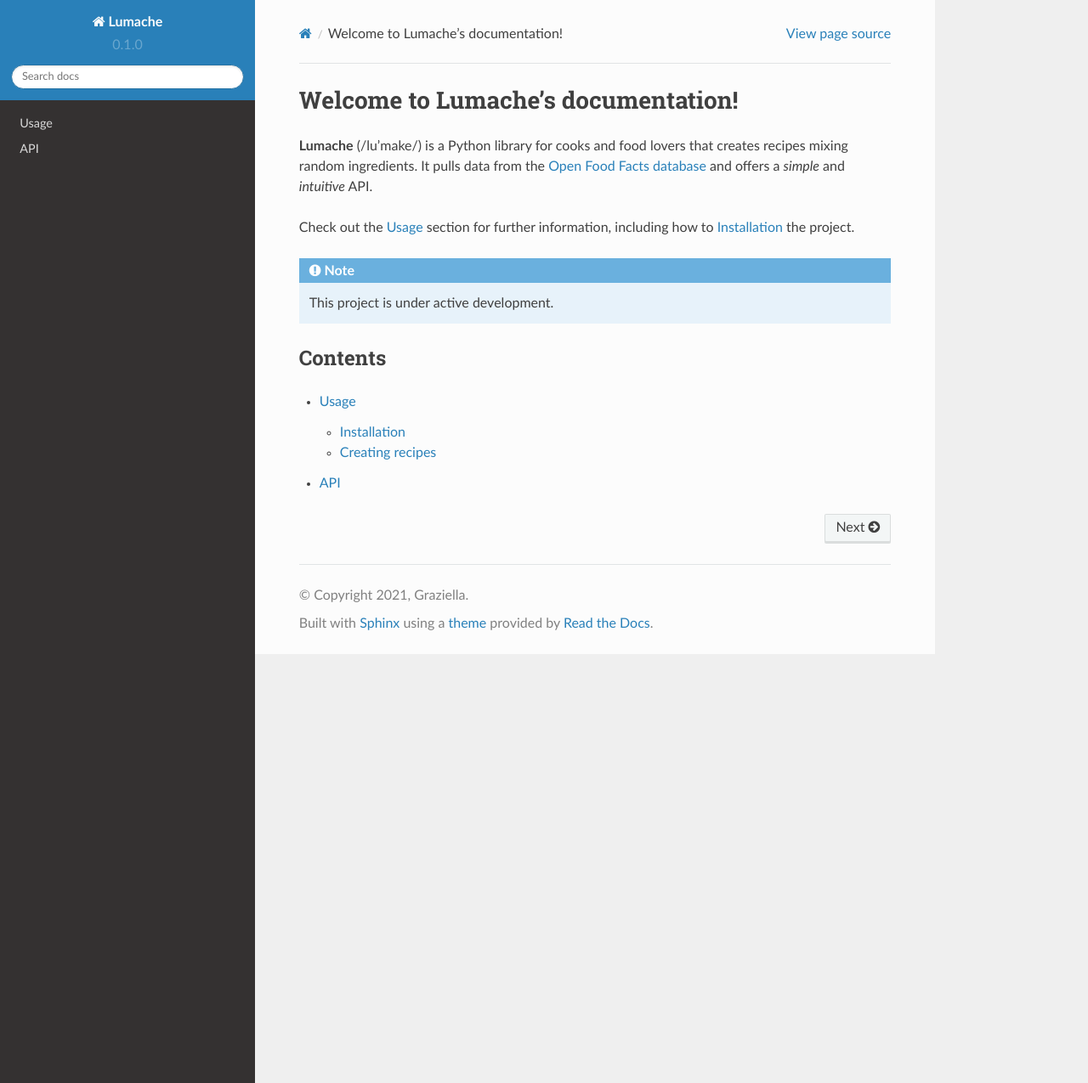
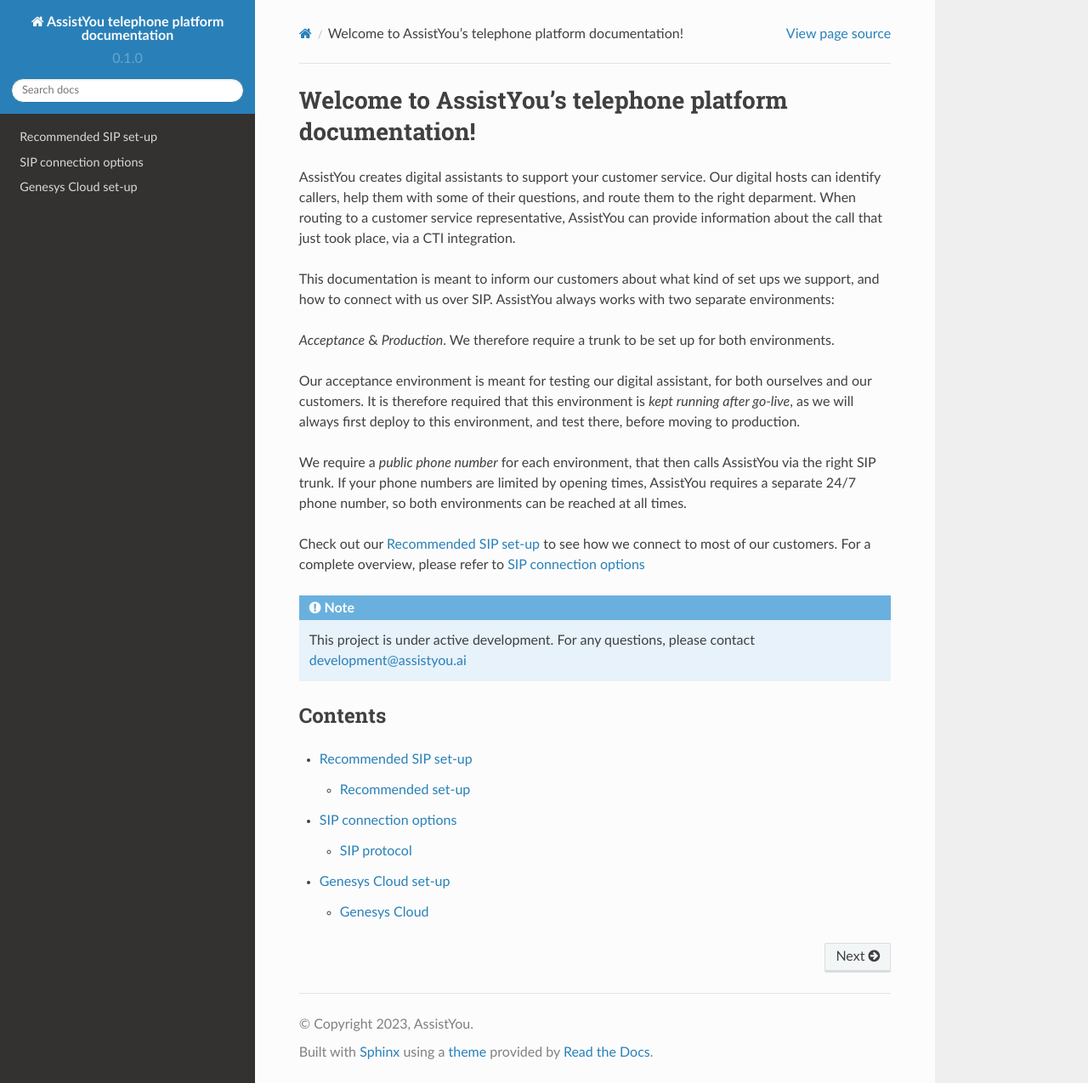
Before and after one commit to lucasfaijdherbe/readthedocs-test, a Sphinx documentation site: the page built from docs/source/index.rst, in a window 1280 px wide and 1275 px high. Shown: the whole window at 85% size. Built offline with Sphinx 7.4.7 and the Read the Docs theme 2.0.0, drawn with Linux system fonts in a browser that asks for light colours.

Commit message:
Adds first setup for AY-documentation

```diff
--- a/docs/source/api.rst
+++ /dev/null
@@ -1,7 +0,0 @@
-API
-===
-
-.. autosummary::
-   :toctree: generated
-
-   lumache
--- a/docs/source/conf.py
+++ b/docs/source/conf.py
@@ -2,9 +2,9 @@
 
 # -- Project information
 
-project = 'Lumache'
-copyright = '2021, Graziella'
-author = 'Graziella'
+project = 'AssistYou telephone platform documentation'
+copyright = '2023, AssistYou'
+author = 'AssistYou'
 
 release = '0.1'
 version = '0.1.0'
--- /dev/null
+++ b/docs/source/genesys_cloud_setup.rst
@@ -0,0 +1,7 @@
+Genesys Cloud set-up
+=====
+
+Genesys Cloud
+----------------
+
+Easy!
--- a/docs/source/index.rst
+++ b/docs/source/index.rst
@@ -1,22 +1,32 @@
-Welcome to Lumache's documentation!
-===================================
+Welcome to AssistYou's telephone platform documentation!
+=========================================================
 
-**Lumache** (/lu'make/) is a Python library for cooks and food lovers
-that creates recipes mixing random ingredients.
-It pulls data from the `Open Food Facts database <https://world.openfoodfacts.org/>`_
-and offers a *simple* and *intuitive* API.
+AssistYou creates digital assistants to support your customer service. Our digital hosts can identify callers,
+help them with some of their questions, and route them to the right deparment. When routing to a customer service representative, AssistYou can provide information about the call
+that just took place, via a CTI integration.
 
-Check out the :doc:`usage` section for further information, including
-how to :ref:`installation` the project.
+This documentation is meant to inform our customers about what kind of set ups we support, and how to connect with us over SIP.
+AssistYou always works with two separate environments:
+
+*Acceptance* & *Production*. We therefore require a trunk to be set up for both environments.
+
+Our acceptance environment is meant for testing our digital assistant, for both ourselves and our customers. It is therefore required that this environment is *kept running after go-live*, as we will always first deploy to this environment, and test there, before moving to production.
+
+We require a *public phone number* for each environment, that then calls AssistYou via the right SIP trunk.
+If your phone numbers are limited by opening times, AssistYou requires a separate 24/7 phone number, so both environments can be reached at all times.
+
+Check out our :doc:`recommended_sip_setup` to see how we connect to most of our customers. For a complete overview, please refer to :doc:`sip_connection_options`
 
 .. note::
 
-   This project is under active development.
+   This project is under active development. For any questions, please contact development@assistyou.ai
+
 
 Contents
 --------
 
 .. toctree::
 
-   usage
-   api
+   recommended_sip_setup
+   sip_connection_options
+   genesys_cloud_setup
--- /dev/null
+++ b/docs/source/recommended_sip_setup.rst
@@ -0,0 +1,11 @@
+Recommended SIP set-up
+=====
+
+.. note::
+
+   If you use Genesys Cloud, please refer to :doc:`genesys_cloud_setup`
+
+Recommended set-up
+----------------
+
+UDP 5060
--- /dev/null
+++ b/docs/source/sip_connection_options.rst
@@ -0,0 +1,8 @@
+SIP connection options
+=====
+
+
+SIP protocol
+----------------
+
+UDP 5060
```
Also changed, not shown: docs/source/usage.rst (deleted, +0 -33 lines), lumache.py (deleted, +0 -23 lines), pyproject.toml (deleted, +0 -8 lines).
